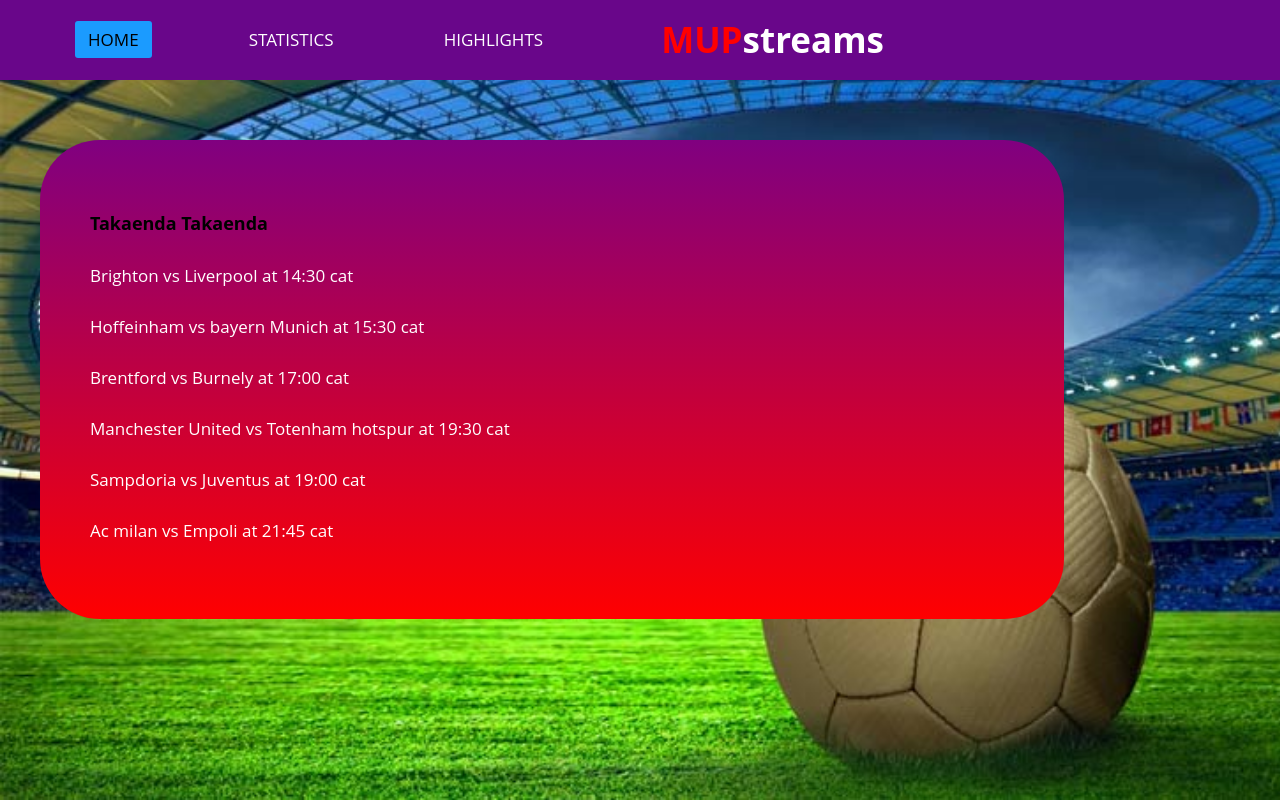
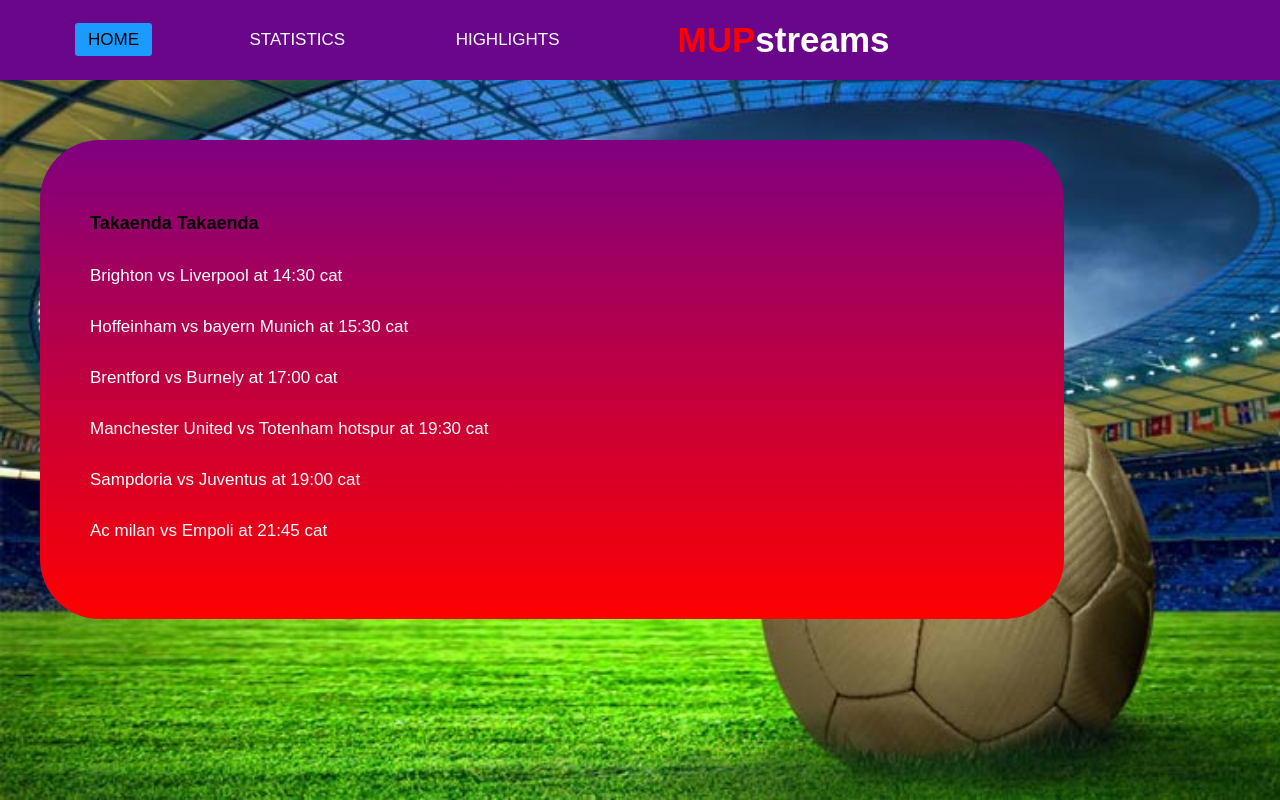
Before and after one commit to mupstreams/mupstreams.github.io, a plain HTML site: page index.html in a window 1280 px wide. Drawn offline with Linux system fonts and the light colour scheme.

Commit message:
Update style.css

```diff
--- a/style.css
+++ b/style.css
@@ -6,7 +6,7 @@
   box-sizing: border-box;
 }
 body{
-  font-family: 'Open Sans';
+   font-family: Arial,sans-serif;
    background-image: url('fb-bg.jpg');
    background-repeat: no-repeat;
    background-attachment: fixed;
```
